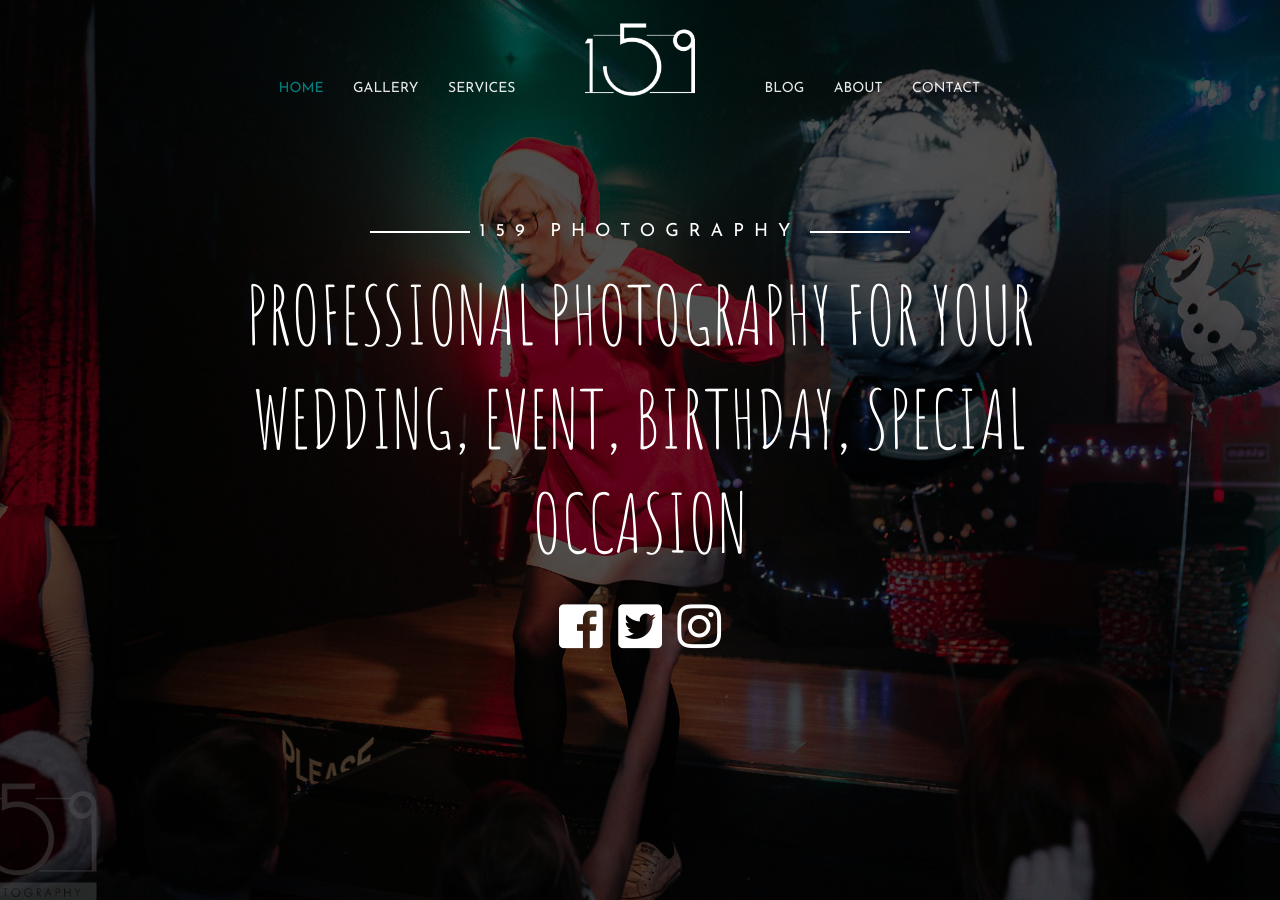
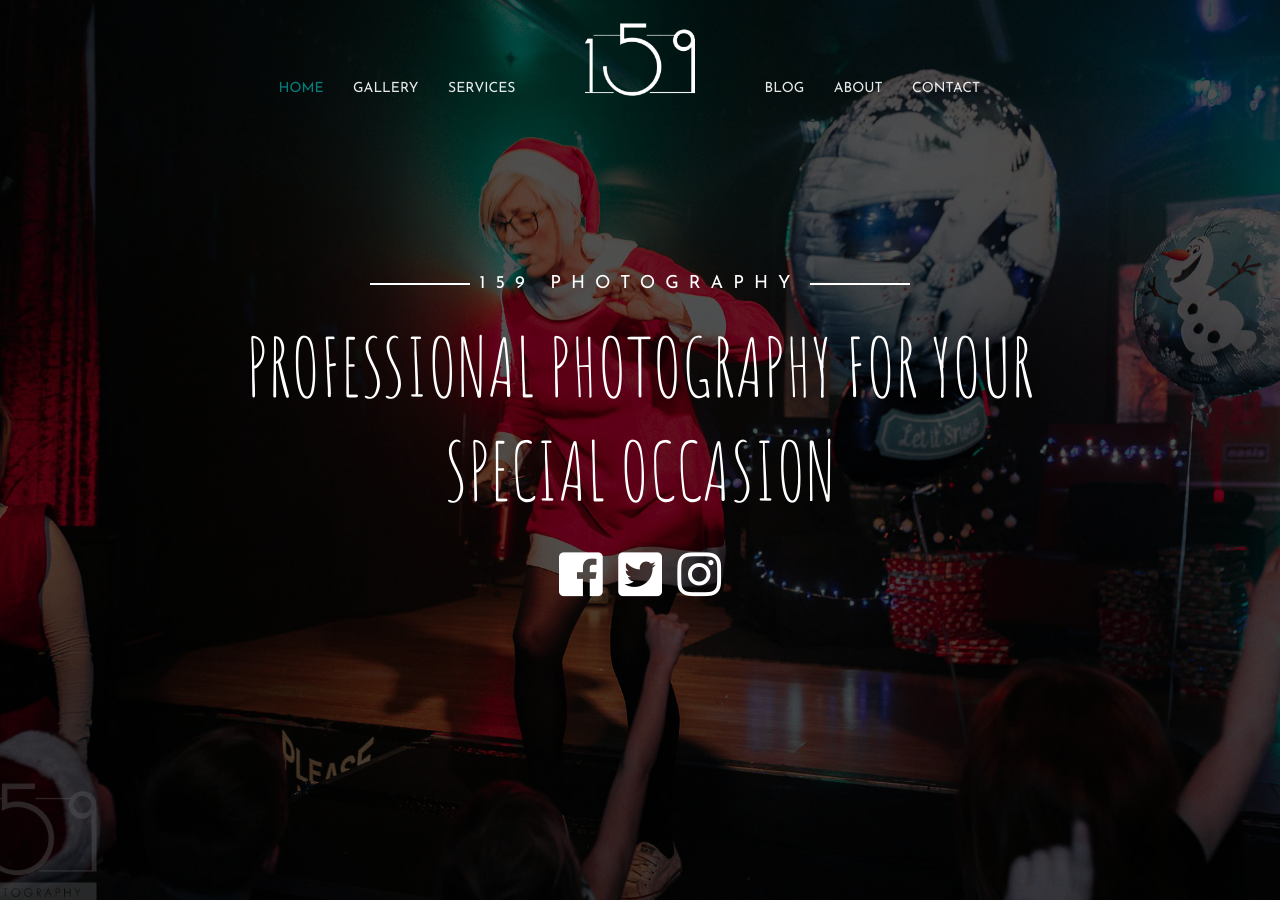
Before and after one commit to mattwhi/159photo, a Jekyll site: the page built from index.md, in a window 1280 px wide and 900 px high. Built offline with Jekyll 4.4.1, drawn with Linux system fonts in a browser that asks for light colours; some web fonts are replaced.

Commit message:
amending title

```diff
--- a/index.md
+++ b/index.md
@@ -11,7 +11,7 @@ metadescription: 159 Photography, Professional, fun, event photography based in
 
 hero-title: 159 Photography
 
-hero-copy: PROFESSIONAL PHOTOGRAPHY FOR YOUR WEDDING, EVENT, BIRTHDAY, SPECIAL OCCASION
+hero-copy: PROFESSIONAL PHOTOGRAPHY FOR YOUR SPECIAL OCCASION
 
 header-sub-title: West Yorkshire based event photographer, experienced in all lines of photography
 
```
Also changed, not shown: 1 other file.
